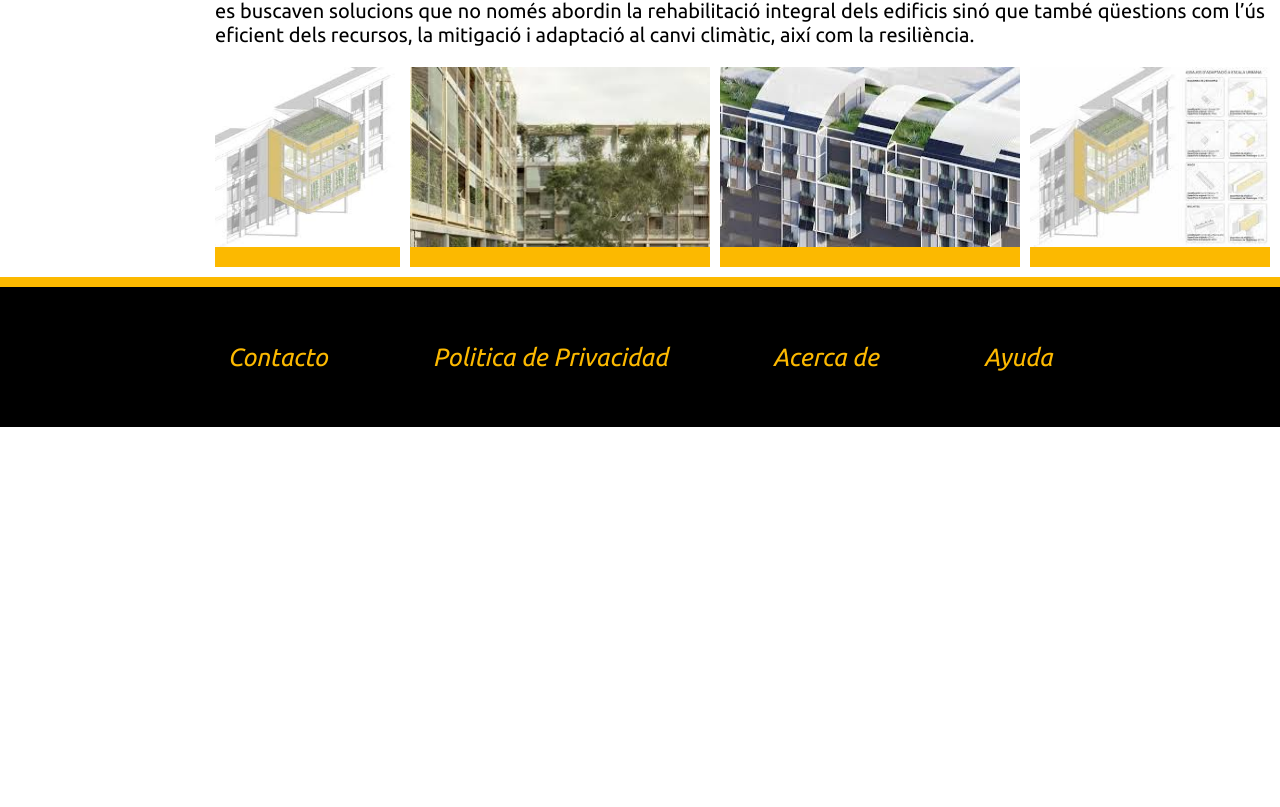
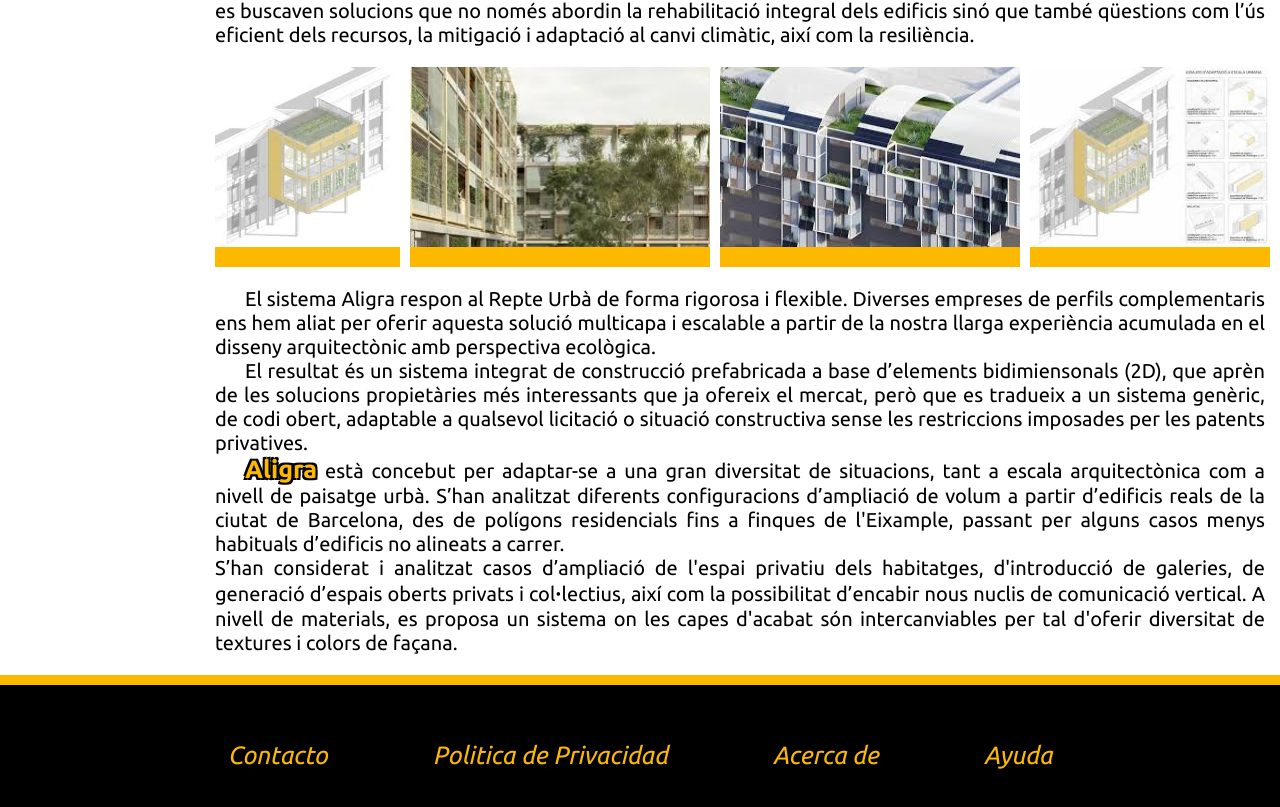
Before and after one commit to Manuraptor/amunt-p1-aligra, a SvelteKit app: page / in a window 1280 px wide. Shown: the part 773-1580 px from the top of the page. Before the commit the page ends 1200 px from the top, so only its background shows below. Built offline with nearby package versions, Linux system fonts and the light colour scheme.

Commit message:
repasar estilos

```diff
--- a/src/routes/+page.svelte
+++ b/src/routes/+page.svelte
@@ -4,15 +4,12 @@
     import imgPortada2 from "$lib/imagenes/Portada/ImgPortadaAligra2.jpg"
     import imgPortada3 from "$lib/imagenes/Portada/ImgPortadaAligra3.jpg"
     import imgPortada4 from "$lib/imagenes/Portada/ImgPortadaAligra4.jpg"
-
-
-
-
 </script>
 
-<img src={imgPortada} alt="portada">
-<h2>Projecte Aligra</h2>
-<h3>UNA SOLUCIÓ ALTERNATIVA D'ACCÉS A L'HABITATGE PÚBLIC</h3>
+    <img src={imgPortada} alt="portada">
+    <h2>Projecte Aligra</h2>
+    <h3>UNA SOLUCIÓ ALTERNATIVA D'ACCÉS A L'HABITATGE PÚBLIC</h3>
+
 <article>
     <span class="aligra">Aligra</span> és un dels projectes guanyadors de la convocatòria per a la “Regeneració d’edificis d’habitatges amb sistemes innovadors sostenibles” de la fundació BitHábitat. En el marc dels “reptes urbans”, l'Ajuntament de Barcelona busca solucions integrals que millorin l'habitabilitat i el rendiment energètic dels habitatges de la ciutat.<br> <span class="objectiu">L'objectiu </span>d'aquest “repte urbà” ha estat trobar noves solucions integrals per a millorar el rendiment energètic dels habitatges de Barcelona, aportant nous materials i/o usos dels existents, noves tecnologies i nous dissenys. Amb aquest repte, promogut per BIT Hàbitat, de la mà de l’Institut Municipal d’Urbanisme i la Gerència d’Urbanisme, es buscaven solucions que no només abordin la rehabilitació integral dels edificis sinó que també qüestions com l’ús eficient dels recursos, la mitigació i adaptació al canvi climàtic, així com la resiliència.
 
@@ -23,6 +20,26 @@
 <img src={imgPortada3} alt="">
 <img src={imgPortada4} alt="">
 </section>
+
+<article>
+    <span class="sistema">El sistema</span> Aligra respon al Repte Urbà de forma rigorosa i flexible. Diverses empreses de
+    perfils complementaris ens hem aliat per oferir aquesta solució multicapa i escalable a partir
+    de la nostra llarga experiència acumulada en el disseny arquitectònic amb perspectiva
+    ecològica. <br><span class="resultat">El resultat</span> és un sistema integrat de construcció prefabricada a base d’elements
+    bidimiensonals (2D), que aprèn de les solucions propietàries més interessants que ja ofereix
+    el mercat, però que es tradueix a un sistema genèric, de codi obert, adaptable a qualsevol
+    licitació o situació constructiva sense les restriccions imposades per les patents privatives.<br>
+    <span class="aligra">Aligra</span> està concebut per adaptar-se a una gran diversitat de situacions, tant a escala
+    arquitectònica com a nivell de paisatge urbà. S’han analitzat diferents configuracions
+    d’ampliació de volum a partir d’edificis reals de la ciutat de Barcelona, des de polígons
+    residencials fins a finques de l'Eixample, passant per alguns casos menys habituals d’edificis
+    no alineats a carrer.<br> S’han considerat i analitzat casos d’ampliació de l'espai privatiu dels
+    habitatges, d'introducció de galeries, de generació d’espais oberts privats i colꞏlectius, així
+    com la possibilitat d’encabir nous nuclis de comunicació vertical. A nivell de materials, es
+    proposa un sistema on les capes d'acabat són intercanviables per tal d'oferir diversitat de
+    textures i colors de façana.
+
+</article>
 
 
 <style>
@@ -95,6 +112,13 @@
         scroll-snap-align: center;
         transition: transform 0.3s ease;
     }
+    article span.resultat{
+        margin-left: 30px;
+    }
+    article span.sistema{
+        margin-left: 30px;
+    }
+
 
 
 </style>
```
